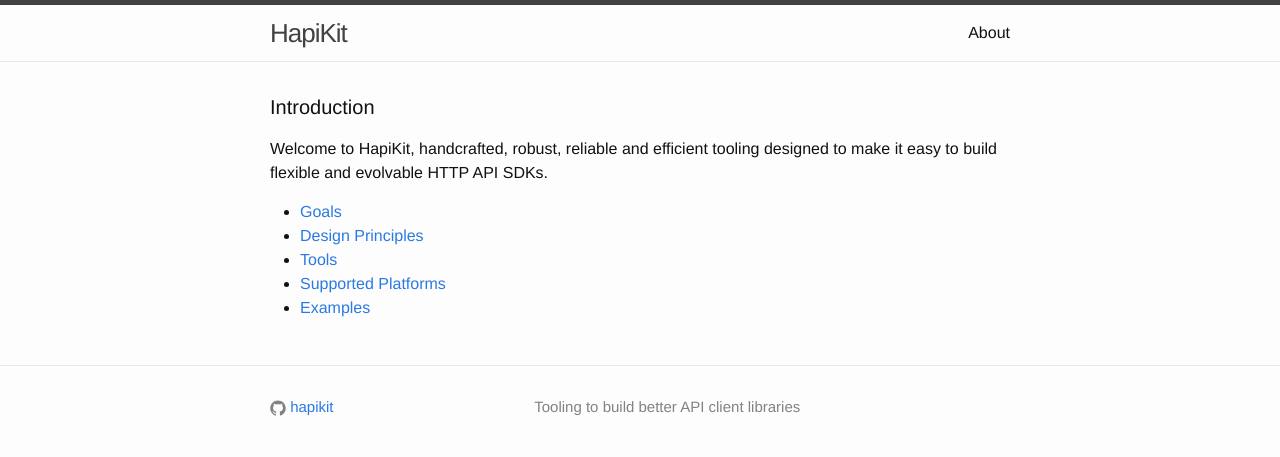
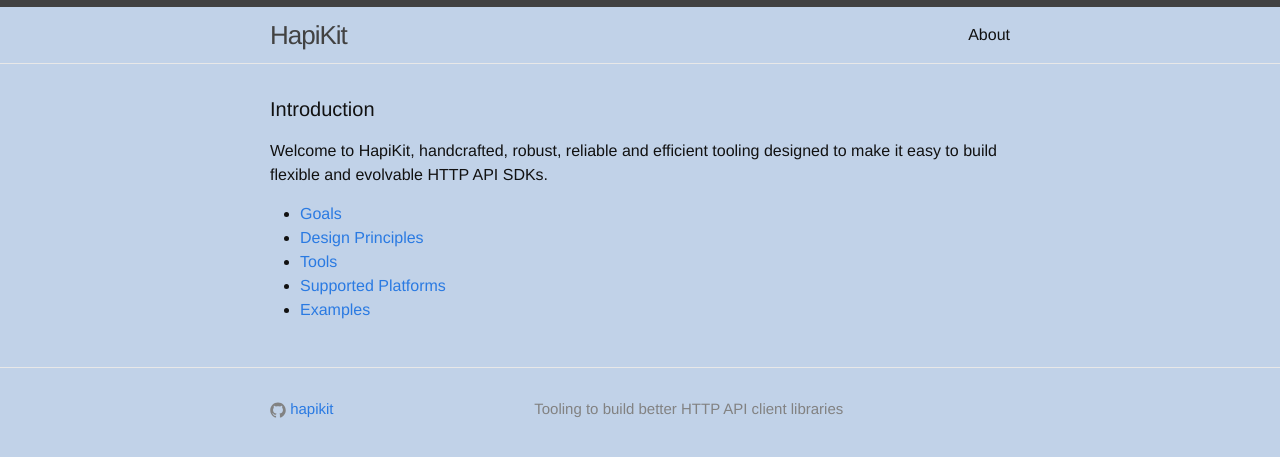
Before and after one commit to hapikit/hapikit.github.io, a Jekyll site: the page built from index.html, in a window 1280 px wide. Shown: the top 457 px of the page. Built offline with Jekyll 4.4.1, drawn with Linux system fonts in a browser that asks for light colours.

Commit message:
Minor styling changes.

```diff
--- a/_config.yml
+++ b/_config.yml
@@ -1,7 +1,7 @@
 # Site settings
 title: HapiKit
 description: > # this means to ignore newlines until "baseurl:"
-  Tooling to build better API client libraries
+  Tooling to build better HTTP API client libraries
 baseurl: "" # the subpath of your site, e.g. /blog/
 url: "http://hapikit.github.io" # the base hostname & protocol for your site
 github_username:  hapikit
--- a/_sass/_layout.scss
+++ b/_sass/_layout.scss
@@ -2,7 +2,7 @@
  * Site header
  */
 .site-header {
-    border-top: 5px solid $grey-color-dark;
+    border-top: 7px solid $grey-color-dark;
     border-bottom: 1px solid $grey-color-light;
     min-height: 56px;
 
--- a/css/main.scss
+++ b/css/main.scss
@@ -14,7 +14,7 @@
 $spacing-unit:     30px;
 
 $text-color:       #111;
-$background-color: #fdfdfd;
+$background-color: #C1D2E8;
 $brand-color:      #2a7ae2;
 
 $grey-color:       #828282;
```
